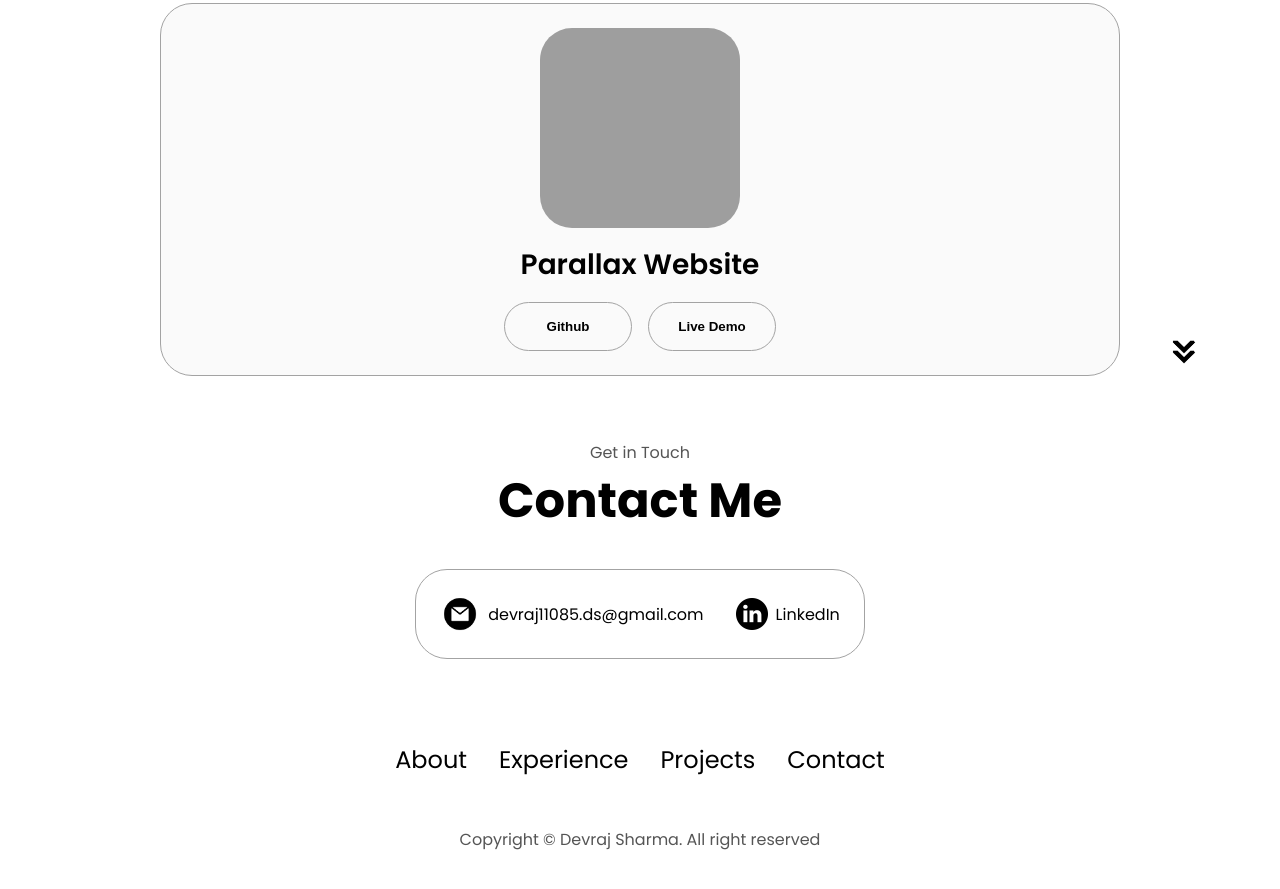
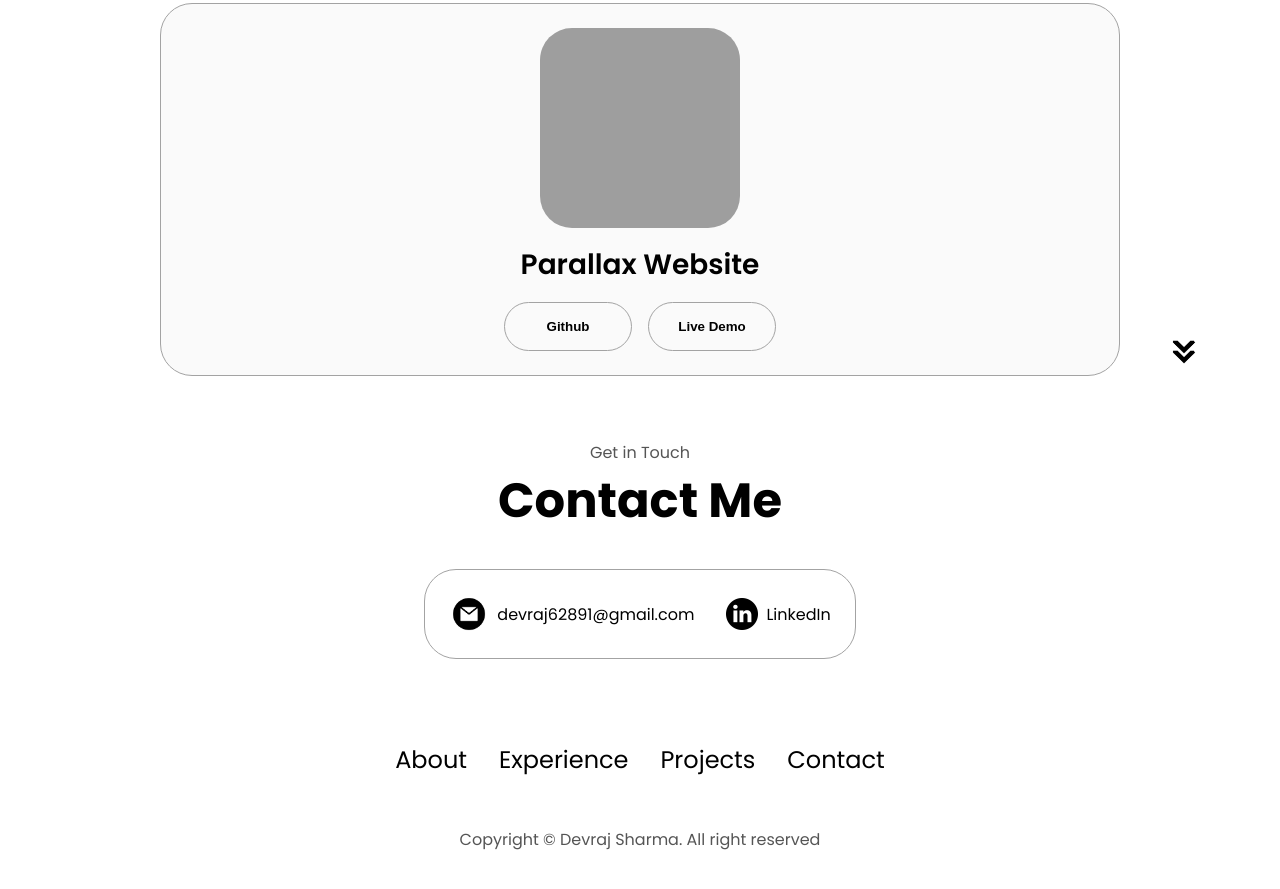
Before and after one commit to devraj62891/portfolio-html-css-js, a plain HTML site: page index.html in a window 1280 px wide. Shown: the part 2995-3884 px from the top of the page. Drawn offline with Linux system fonts and the light colour scheme; grey boxes are pictures that could not be loaded.

Commit message:
gmail changed

```diff
--- a/index.html
+++ b/index.html
@@ -341,7 +341,7 @@
     <div class="contact-info-upper-container">
       <div class="contact-info-container">
         <img src="./assets/email.png" alt="email icon" class="icon contact-icon  email-icon" >
-        <p><a href="mailto:devraj11085.ds@gmail.com">devraj11085.ds@gmail.com</a></p>
+        <p><a href="mailto:devraj11085.ds@gmail.com">devraj62891@gmail.com</a></p>
       </div>
 
 
```
